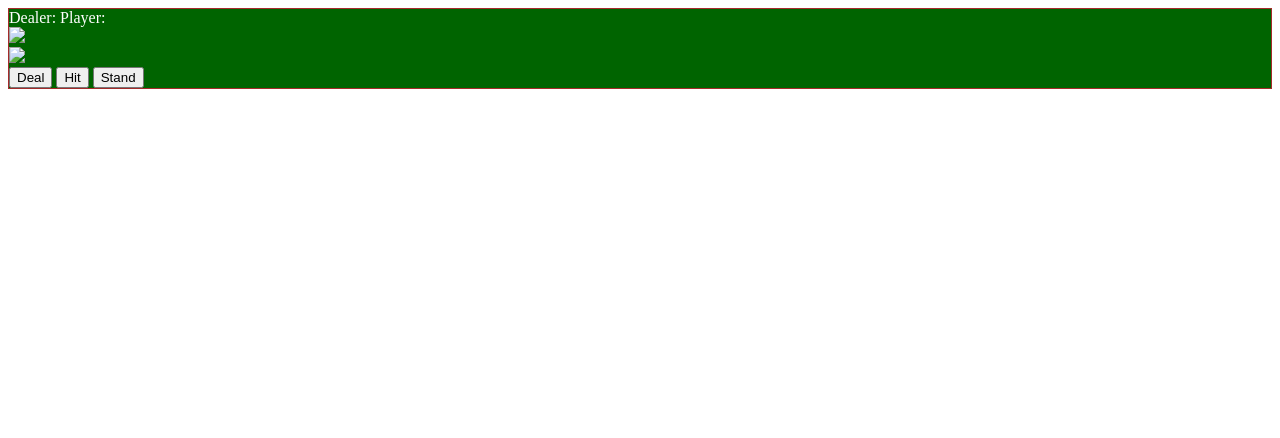
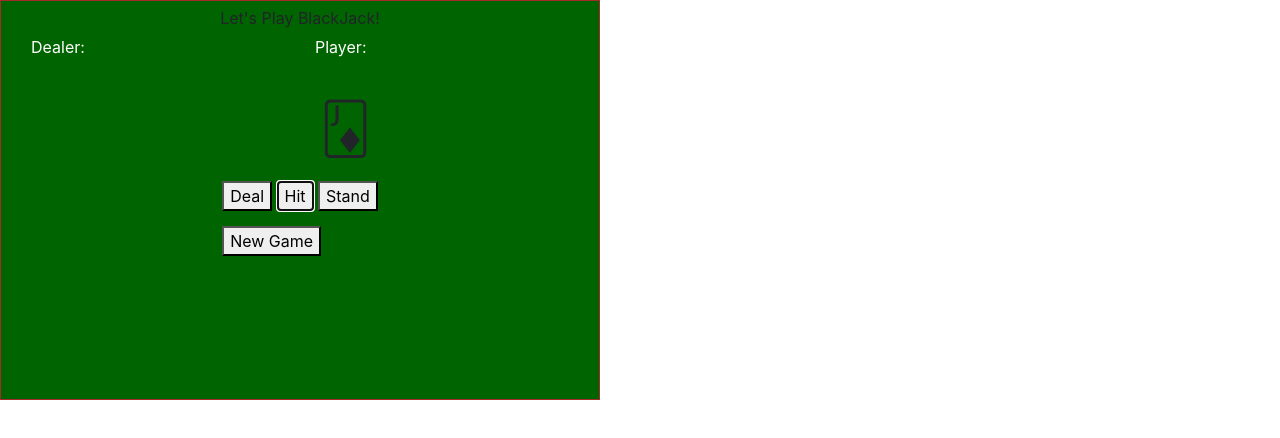
Before and after one commit to jessicapolansky/Blackjack, a plain HTML site: page blackjack.html in a window 1280 px wide. Both pictures are taken after a click on the button "Hit". Drawn offline with nearby package versions, Linux system fonts and the light colour scheme.

Commit message:
adding gameplay

```diff
--- /dev/null
+++ b/BlackJack.js
@@ -0,0 +1,130 @@
+var dealtCards = [];
+// create a deck of cards, no duplicates, range 0 - 51
+function drawCard() {
+   let index = Math.floor((Math.random() * 53)-1);
+   let cardNotFound = true;
+   while(cardNotFound){
+      if(dealtCards.indexOf(index) == -1) {
+         dealtCards.push(index);
+         cardNotFound = false;
+         return index;
+      }
+   }
+}
+
+
+
+$(document).ready(function(){
+
+   $('#deal-button').click(function(){
+      dcard1 = myDeck[drawCard()];
+      dcard2 = myDeck[drawCard()];
+      pcard1 = myDeck[drawCard()];
+      pcard2 = myDeck[drawCard()];
+      dpoints = dcard1.point + dcard2.point
+      ppoints = pcard1.point + pcard2.point
+      $('#dealer-hand').append('<p class="cards">'+ dcard1.code +'</p>');
+      $('#dealer-hand').append('<p class="cards">'+ dcard2.code +'</p>');
+      $('#player-hand').append('<p class="cards">'+ pcard1.code +'</p>');
+      $('#player-hand').append('<p class="cards">'+ pcard2.code +'</p>');
+      $('#dealer-points').append('<p class="dpoints">'+ dpoints +'</p>');
+      $('#player-points').append('<p class="ppoints">'+ ppoints +'</p>');
+      $('#deal-button').hide();
+   });
+
+   $('#hit-button').click(function(){
+      newCard = myDeck[drawCard()];
+      console.log(newCard.point);
+      $('.ppoints').remove();
+      $('#player-hand').append('<p class="cards">'+ newCard.code +'</p>');
+      ppoints += newCard.point;
+      $('#player-points').append('<p class="ppoints">'+ ppoints +'</p>');
+      if (ppoints > 21) {
+         $('#messages').text('GAME OVER. You lose : (');
+      }
+   });
+});
+
+   $('#stand-button').click(function(){
+      newCard = myDeck[drawCard()];
+      console.log(newCard.point);
+      $('.dpoints').remove();
+      $('#dealer-hand').append('<p class="cards">'+ newCard.code +'</p>');
+      dpoints += newCard.point;
+      $('#dealer-points').append('<p class="dpoints">'+ dpoints +'</p>');
+      if (dpoints > 21) {
+         $('#messages').text('GAME OVER. You Win!');
+      }
+   });
+
+ $('#new-game').click(function(){
+   window.location.reload(true);
+ });
+
+
+var aceOfHearts = { point: 1, suit: 'Hearts', code: '&#x1F0B1' };
+var twoOfHearts = { point: 2, suit: 'Hearts', code: '&#x1F0B2' };
+var threeOfHearts = { point: 3, suit: 'Hearts', code: '&#x1F0B3' };
+var fourOfHearts = { point: 4, suit: 'Hearts', code: '&#x1F0B4' };
+var fiveOfHearts = { point: 5, suit: 'Hearts', code: '&#x1F0B5' };
+var sixOfHearts = { point: 6, suit: 'Hearts', code: '&#x1F0B6' };
+var sevenOfHearts = { point: 7, suit: 'Hearts', code: '&#x1F0B7' };
+var eightOfHearts = { point: 8, suit: 'Hearts', code: '&#x1F0B8' };
+var nineOfHearts = { point: 9, suit: 'Hearts', code: '&#x1F0B9' };
+var tenOfHearts = { point: 10, suit: 'Hearts', code: '&#x1F0BA' };
+var jackOfHearts = { point: 10, suit: 'Hearts', code: '&#x1F0BB' };
+var queenOfHearts = { point: 10, suit: 'Hearts', code: '&#x1F0BD' };
+var kingOfHearts = { point: 10, suit: 'Hearts', code: '&#x1F0BE' };
+
+var aceOfSpades = { point: 1, suit: 'Spades', code: '&#x1F0A1' };
+var twoOfSpades = { point: 2, suit: 'Spades', code: '&#x1F0A2' };
+var threeOfSpades = { point: 3, suit: 'Spades', code: '&#x1F0A3' };
+var fourOfSpades = { point: 4, suit: 'Spades', code: '&#x1F0A4' };
+var fiveOfSpades = { point: 5, suit: 'Spades', code: '&#x1F0A5' };
+var sixOfSpades = { point: 6, suit: 'Spades', code: '&#x1F0A6' };
+var sevenOfSpades = { point: 7, suit: 'Spades', code: '&#x1F0A7' };
+var eightOfSpades = { point: 8, suit: 'Spades', code: '&#x1F0A8' };
+var nineOfSpades = { point: 9, suit: 'Spades', code: '&#x1F0A9' };
+var tenOfSpades = { point: 10, suit: 'Spades', code: '&#x1F0AA' };
+var jackOfSpades = { point: 10, suit: 'Spades', code: '&#x1F0AB' };
+var queenOfSpades = { point: 10, suit: 'Spades', code: '&#x1F0AD' };
+var kingOfSpades = { point: 10, suit: 'Spades', code: '&#x1F0AE' };
+
+var aceOfDiamonds = { point: 1, suit: 'Diamonds', code: '&#x1F0C1' };
+var twoOfDiamonds = { point: 2, suit: 'Diamonds', code: '&#x1F0C2' };
+var threeOfDiamonds = { point: 3, suit: 'Diamonds', code: '&#x1F0C3' };
+var fourOfDiamonds = { point: 4, suit: 'Diamonds', code: '&#x1F0C4' };
+var fiveOfDiamonds = { point: 5, suit: 'Diamonds', code: '&#x1F0C5' };
+var sixOfDiamonds = { point: 6, suit: 'Diamonds', code: '&#x1F0C6' };
+var sevenOfDiamonds = { point: 7, suit: 'Diamonds', code: '&#x1F0C7' };
+var eightOfDiamonds = { point: 8, suit: 'Diamonds', code: '&#x1F0C8' };
+var nineOfDiamonds = { point: 9, suit: 'Diamonds', code: '&#x1F0C9' };
+var tenOfDiamonds = { point: 10, suit: 'Diamonds', code: '&#x1F0CA' };
+var jackOfDiamonds = { point: 10, suit: 'Diamonds', code: '&#x1F0CB' };
+var queenOfDiamonds = { point: 10, suit: 'Diamonds', code: '&#x1F0CD' };
+var kingOfDiamonds = { point: 10, suit: 'Diamonds', code: '&#x1F0CE' };
+
+var aceOfClubs = { point: 1, suit: 'Clubs', code: '&#x1F0D1' };
+var twoOfClubs = { point: 2, suit: 'Clubs', code: '&#x1F0D2' };
+var threeOfClubs = { point: 3, suit: 'Clubs', code: '&#x1F0D3' };
+var fourOfClubs = { point: 4, suit: 'Clubs', code: '&#x1F0D4' };
+var fiveOfClubs = { point: 5, suit: 'Clubs', code: '&#x1F0D5' };
+var sixOfClubs = { point: 6, suit: 'Clubs', code: '&#x1F0D6' };
+var sevenOfClubs = { point: 7, suit: 'Clubs', code: '&#x1F0D7' };
+var eightOfClubs = { point: 8, suit: 'Clubs', code: '&#x1F0D8' };
+var nineOfClubs = { point: 9, suit: 'Clubs', code: '&#x1F0D9' };
+var tenOfClubs = { point: 10, suit: 'Clubs', code: '&#x1F0DA' };
+var jackOfClubs = { point: 10, suit: 'Clubs', code: '&#x1F0DB' };
+var queenOfClubs = { point: 10, suit: 'Clubs', code: '&#x1F0DD' };
+var kingOfClubs = { point: 10, suit: 'Clubs', code: '&#x1F0DE' };
+
+var myDeck = [
+   aceOfHearts,twoOfHearts,threeOfHearts,fourOfHearts,fiveOfHearts,sixOfHearts,sevenOfHearts,
+   eightOfHearts,nineOfHearts,tenOfHearts,jackOfHearts,queenOfHearts,kingOfHearts,
+   aceOfSpades,twoOfSpades,threeOfSpades,fourOfSpades,fiveOfSpades,sixOfSpades,sevenOfSpades,
+   eightOfSpades,nineOfSpades,tenOfSpades,jackOfSpades,queenOfSpades,kingOfSpades,
+   aceOfDiamonds,twoOfDiamonds,threeOfDiamonds,fourOfDiamonds,fiveOfDiamonds,sixOfDiamonds,sevenOfDiamonds,
+   eightOfDiamonds,nineOfDiamonds,tenOfDiamonds,jackOfDiamonds,queenOfDiamonds,kingOfDiamonds,
+   aceOfClubs,twoOfClubs,threeOfClubs,fourOfClubs,fiveOfClubs,sixOfClubs,sevenOfClubs,
+   eightOfClubs,nineOfClubs,tenOfClubs,jackOfClubs,queenOfClubs,kingOfClubs
+];
--- a/blackjack.html
+++ b/blackjack.html
@@ -4,42 +4,66 @@
      <script src="//code.jquery.com/jquery-3.2.1.min.js"
 integrity="sha256-hwg4gsxgFZhOsEEamdOYGBf13FyQuiTwlAQgxVSNgt4="
 crossorigin="anonymous"></script>
+<link rel="stylesheet" href="https://maxcdn.bootstrapcdn.com/bootstrap/4.0.0/css/bootstrap.min.css"
+integrity="sha384-Gn5384xqQ1aoWXA+058RXPxPg6fy4IWvTNh0E263XmFcJlSAwiGgFAW/dAiS6JXm" crossorigin="anonymous">
 <style>
-    #table {
-        background-color: darkgreen;
-        border: 1px solid brown;
+#table {
+    background-color: darkgreen;
+    border: 1px solid brown;
+    width: 600px;
+    height: 400px;
+    display: flex;
+    flex-direction: column;
+    justify-content: flex-start;
+    align-items: center;
     }
     label {
         color:white;
+
     }
+
+    .cards {
+    font-size: 50px;
+    display: inline;
+    padding: 0 5px 0 5px;
+    }
+    #messages {
+        padding: 5px;
+    }
+button {
+    margin-top: 15px;
+}
 
 </style>
 </head>
     <body>
     <div id="table">
-  <div id="messages"></div>
-  <div class="container">
+  <div id="messages">Let's Play BlackJack!</div>
+<div class="container row">
+<div class="col-sm">
   <label>Dealer: </label>
+  </div>
+  <div class="col-6">
     <label>Player: </label>
-    </div>
-      <div class="container">
+    </div></div>
+      <div class="container row">
           <div class="col-6">
   <label id="dealer-points" class="points"></label>
   <div id="dealer-hand" class="hand">
-      <img src="#">
   </div></div>
 <div class="col-6">
   <label id="player-points" class="points"></label>
   <div id="player-hand" class="hand">
-            <img src="#">
           </div></div>
   </div>
   <div class="buttons">
     <button id="deal-button">Deal</button>
     <button id="hit-button">Hit</button>
     <button id="stand-button">Stand</button>
+    <br>
+    <button id="new-game">New Game</button>
   </div>
 </div>
-<script src="blackjack.js"></script>
+<script src="BlackJack.js"></script>
 </body>
 </html>
--- a/blackjack.js
+++ b/blackjack.js
@@ -1,9 +1,15 @@
 $( document ).ready(function() {
     $('#deal-button').click(function () {
-        var shuffle = $.getJSON('https://deckofcardsapi.com/api/deck/new/shuffle/?deck_count=1');
-        var deck = shuffle.responseJSON;
+        var shuffle = $.get('https://deckofcardsapi.com/api/deck/new/shuffle/?');
+        var deck = shuffle['responseJSON'];
         console.log(shuffle);
         console.log(deck);
+    });
 
+    $('#hit-button').click(function () {
+        var newCard = $.get('https://deckofcardsapi.com/api/gfp1gymo8aej/deck/draw/?count=1');
+        console.log(newCard);
     });
+
+
 });
```
Also changed, not shown: 6 other files.
